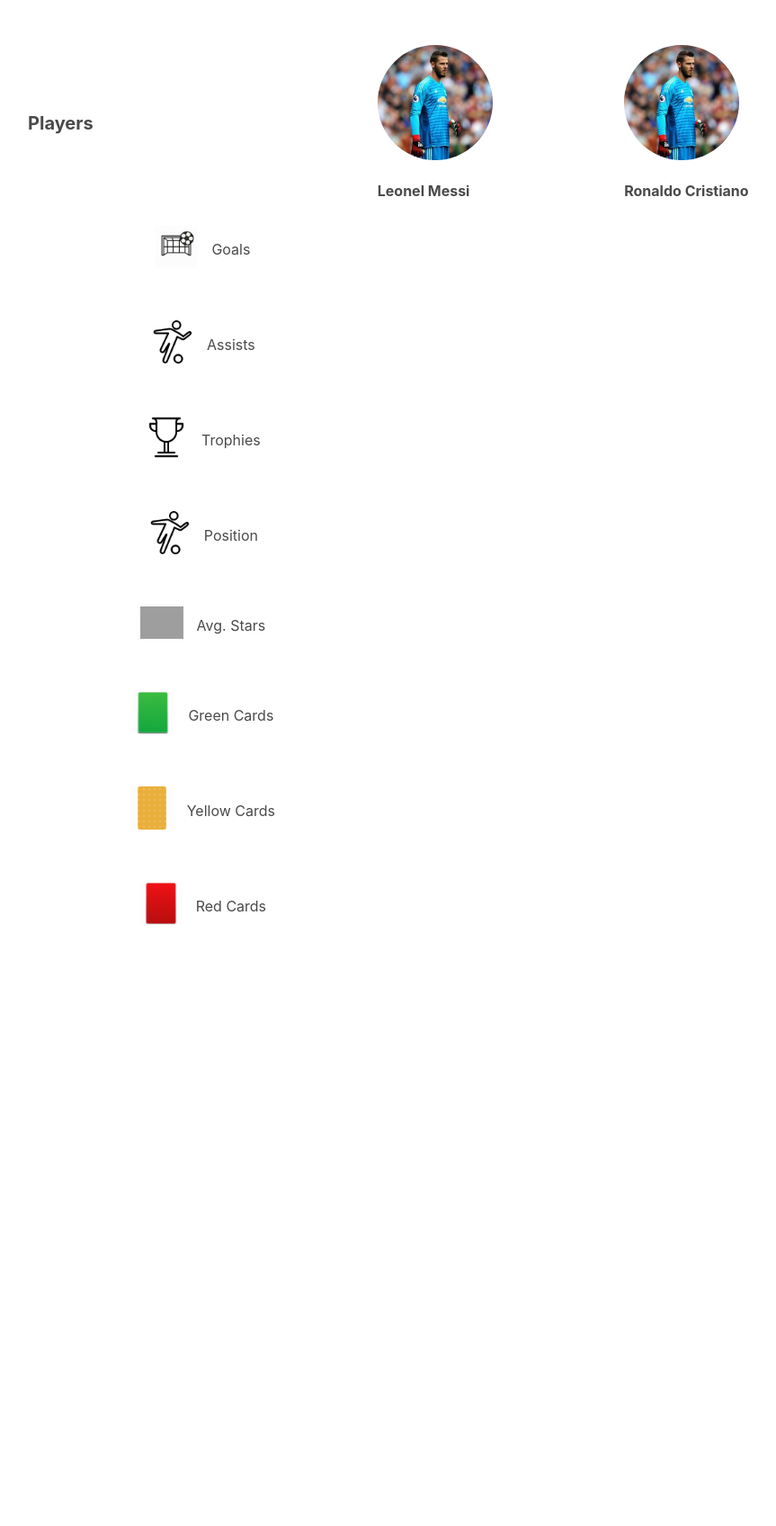
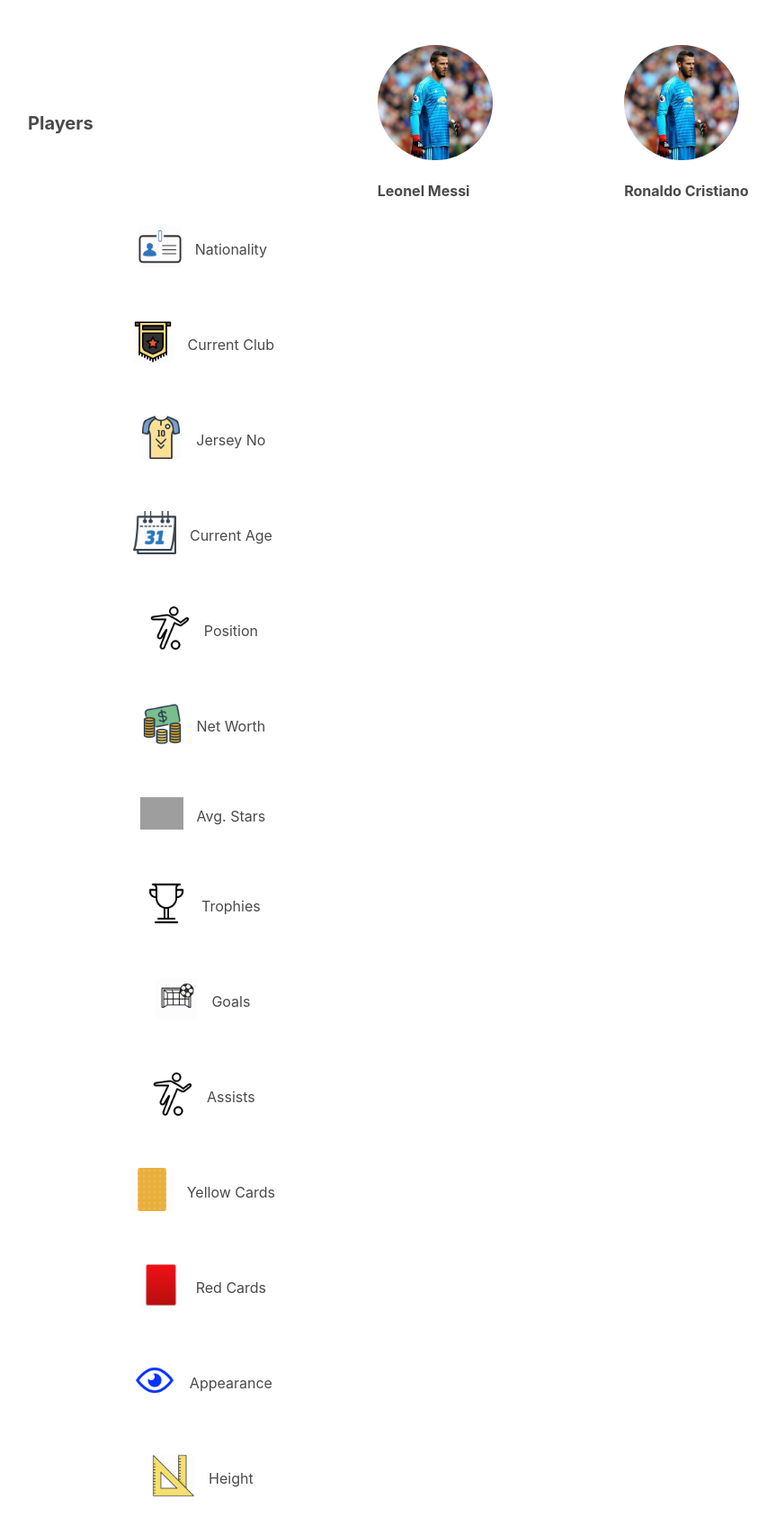
Before and after one commit to owaiswiz/footbook, a Rails app: page /players/compare in a window 1280 px wide; the page is wider, and only the part inside the window is pictured. Shown: the part 75-1771 px from the top of that part at 90% size, without its empty margins (129-992 px from the left). Before the commit the page ends 1103 px from the top of that part, so only its background shows below. Run offline with Rails 7, Linux system fonts and the light colour scheme; style sheets or scripts are compiled from the project's sources; some libraries are stand-ins or nearby versions; grey boxes are pictures that could not be loaded.

Commit message:
Show more fields  to compare by

```diff
--- a/app/views/player/compare.html.erb
+++ b/app/views/player/compare.html.erb
@@ -22,14 +22,20 @@
   </thead>
   <tbody>
     <% comparisons = {
+      nationality: {label: 'Nationality', image: 'nationality.png', key: 'nationality'},
+      club: {label: 'Current Club', image: 'club.png', key: 'club'},
+      jersey_no: {label: 'Jersey No', image: 'jerseyno.png', key: 'jersey_no'},
+      age: {label: 'Current Age', image: 'age.png', key: 'age'},
+      position: {label: 'Position', image: 'assists.png', key: 'position'},
+      netWorth: {label: 'Net Worth', image: 'networth.png', key: 'networth'},
+      avgStars: {label: 'Avg. Stars', image: 'stars.png', key: 'avgstars'},
+      trophies: {label: 'Trophies', image: 'trophies.png', key: 'trophies'},
       goals: {label: 'Goals', image: 'goals.png', key: 'goals'},
       assists: {label: 'Assists', image: 'assists.png', key: 'assists'},
-      trophies: {label: 'Trophies', image: 'trophies.png', key: 'trophies'},
-      position: {label: 'Position', image: 'assists.png', key: 'position'},
-      avgStars: {label: 'Avg. Stars', image: 'stars.png', key: 'avgstars'},
-      greenCard: {label: 'Green Cards', image: 'greencard.png', key: 'greencards'},
       yellowCard: {label: 'Yellow Cards', image: 'yellowcard.png', key: 'yellowcards'},
-      redCard: {label: ' Red Cards', image: 'redcard.png', key: 'redcards'}
+      redCard: {label: ' Red Cards', image: 'redcard.png', key: 'redcards'},
+      appearance: {label: 'Appearance', image: 'appearance.png', key: 'appearance'},
+      height: {label: 'Height', image: 'height.png', key: 'height'},
     } %>
 
     <% comparisons.keys.each do |key| %>
```
